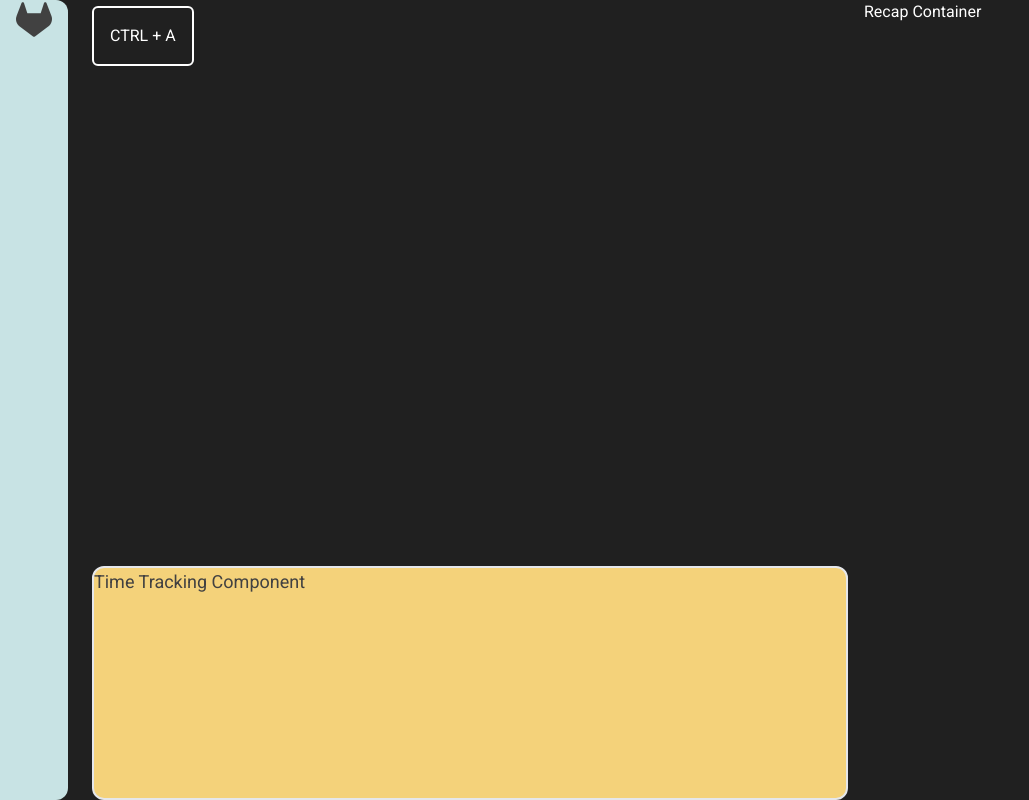
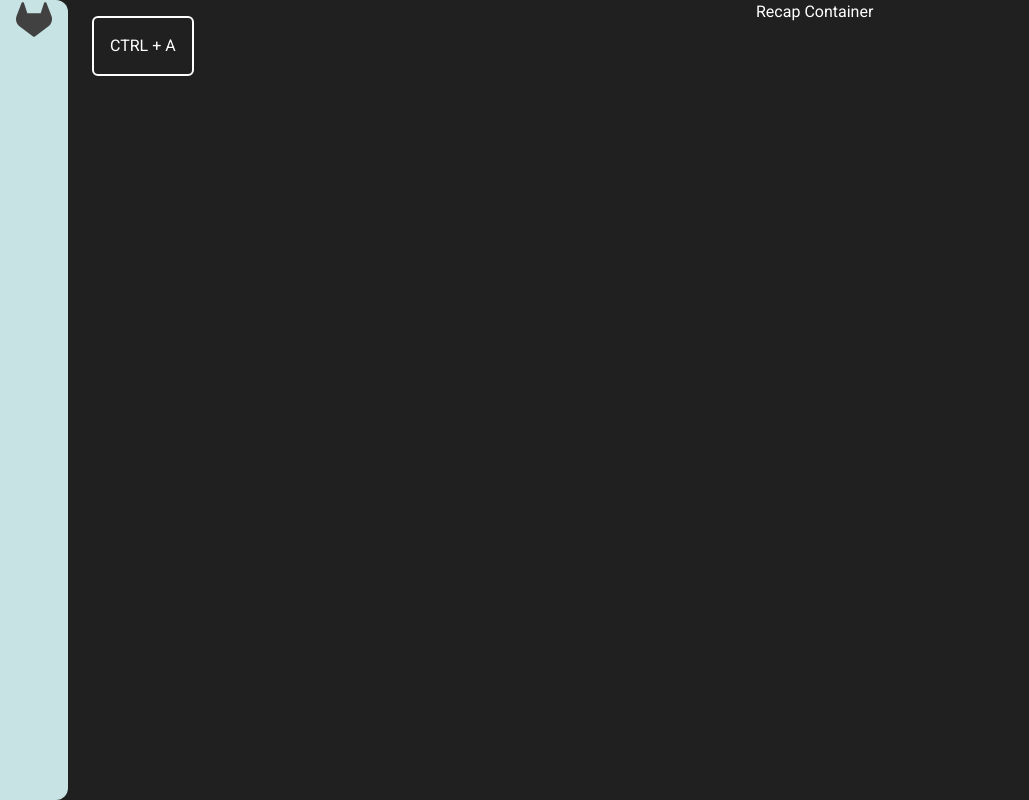
Before and after one commit to andreabertanzon/glab-time-tracker, a Vue app: page / in a window 1280 px wide. Shown: the whole page, without its empty margins (0-1029 px from the left). Built offline with nearby package versions, Linux system fonts and the light colour scheme.

Commit message:
moved time tracker on right container

```diff
--- a/src/App.vue
+++ b/src/App.vue
@@ -9,7 +9,7 @@ import RecapContainer from './components/RecapContainer.vue'
     <!-- Left Section -->
 
     <!-- Center Section -->
-    <div class="col-span-8">
+    <div class="col-span-7">
       <div class="flex flex-row">
         <div class="flex-2 px-4 mr-6 bg-container-blue rounded-r-xl">
           <MenuBar />
@@ -21,7 +21,7 @@ import RecapContainer from './components/RecapContainer.vue'
     </div>
 
     <!-- Right Section -->
-    <div class="col-span-4">
+    <div class="col-span-5">
       <RecapContainer />
     </div>
   </div>
--- a/src/components/IssueCard.vue
+++ b/src/components/IssueCard.vue
@@ -1,19 +1,21 @@
 <template>
   <div>
-    <div class="flex flex-row">
+    <div class="flex flex-col content-center">
       <div class="flex-1">
-        <h3>#{{ `${issue.issueNumber}: ${issue.issueTitle}` }}</h3>
+        <h3 class="issue-title">#{{ `${issue.issueNumber}: ${issue.issueTitle}` }}</h3>
       </div>
-      <div class="flex-1 grid grid-cols-4">
-        <p><i class="fa fa-solid fa-clock text-xl col-span-1"></i> {{ issue.timeSpent }}</p>
-        <p><i class="fa fa-solid fa-star text-xl col-span-1"></i> {{ issue.projectNumber }}</p>
-        <button @click.prevent="console.log('clicked')">
-          <i class="fa fa-solid fa-bookmark text-xl col-span-1 border-2 rounded-xl px-2"> Track </i>
+      <div class="flex-1 flex justify-start">
+        <button disabled="true" class="m-1">
+          <i class="fa fa-solid fa-clock text-xl"></i> {{ issue.timeSpent }}
         </button>
-        <button @click.prevent="console.log('clicked')">
-          <i class="fa fa-solid fa-paper-plane text-xl col-span-1 border-2 rounded-xl pl-2 pr-3">
-            Send</i
-          >
+        <button disabled="true" class="m-2">
+          <i class="fa fa-solid fa-star text-xl"></i> {{ issue.projectNumber }}
+        </button>
+        <button @click.prevent="console.log('clicked')" class="m-2">
+          <i class="fa fa-solid fa-bookmark text-l"> Track </i>
+        </button>
+        <button @click.prevent="console.log('clicked')" class="m-2">
+          <i class="fa fa-solid fa-paper-plane text-l"> Send</i>
         </button>
       </div>
     </div>
@@ -26,4 +28,11 @@ import { type GitlabIssue } from '../classes/GitlabIssue'
 const { issue } = defineProps<{ issue: GitlabIssue }>()
 </script>
 
-<style scoped></style>
+<style scoped>
+.issue-title {
+  max-width: 100%; /* or any other width you find appropriate */
+  white-space: nowrap;
+  overflow: hidden;
+  text-overflow: ellipsis;
+}
+</style>
--- a/src/views/HomeView.vue
+++ b/src/views/HomeView.vue
@@ -43,15 +43,15 @@ const handleModalClose = (data: GitlabIssue | null) => {
 <template>
   <main>
     <!-- Top section with add command -->
-    <div class="grid grid-rows-10 gap-2 h-screen">
-      <div class="flex flex-row align-middle self-center row-span-1">
+    <div class="flex flex-col h-screen justify-start">
+      <div class="flex flex-row align-middle self-center w-full my-4 mx-4">
         <div class="border-white border-2 rounded-md p-4" @click.prevent="showModal = true">
           <p>CTRL + A</p>
         </div>
         <AddIssue :isOpen="showModal" :onClose="handleModalClose"></AddIssue>
       </div>
       <!-- List of issues to track -->
-      <div class="row-span-6">
+      <div class="overflow-auto flex flex-col w-full">
         <ul>
           <li
             v-for="issue in issues"
@@ -62,9 +62,6 @@ const handleModalClose = (data: GitlabIssue | null) => {
           </li>
         </ul>
       </div>
-      <div class="border-2 rounded-xl bg-card-yellow row-span-3">
-        <h3 class="text-container-dark">Time Tracking Component</h3>
-      </div>
     </div>
   </main>
 </template>
```
